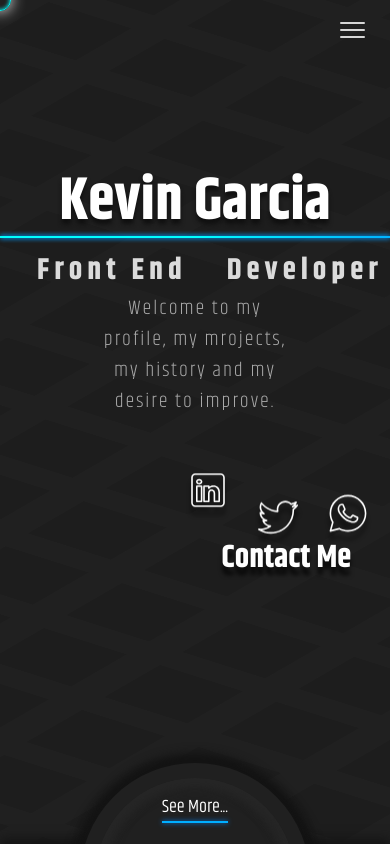
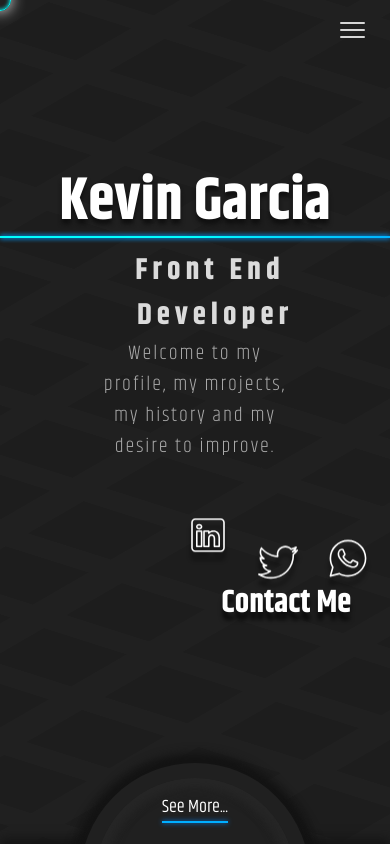
Before and after one commit to KevinAndresG/PersonalPortfolio, a React (Vite) app: page /home in a window 390 px wide. Built offline with nearby package versions, Linux system fonts and the light colour scheme.

Commit message:
fix mobile home title

```diff
--- a/src/Pages/Home/Home.scss
+++ b/src/Pages/Home/Home.scss
@@ -30,8 +30,6 @@
       margin: 0;
       color: #dbdbdb;
       display: flex;
-      // flex-direction: column;
-      //       align-items: center;
       justify-content: center;
       z-index: 1000;
       .developer {
@@ -198,6 +196,7 @@
         font-size: 30px;
         text-align: center;
         text-indent: 30px;
+        flex-direction: column;
         .developer {
           letter-spacing: 15px;
         }
```
